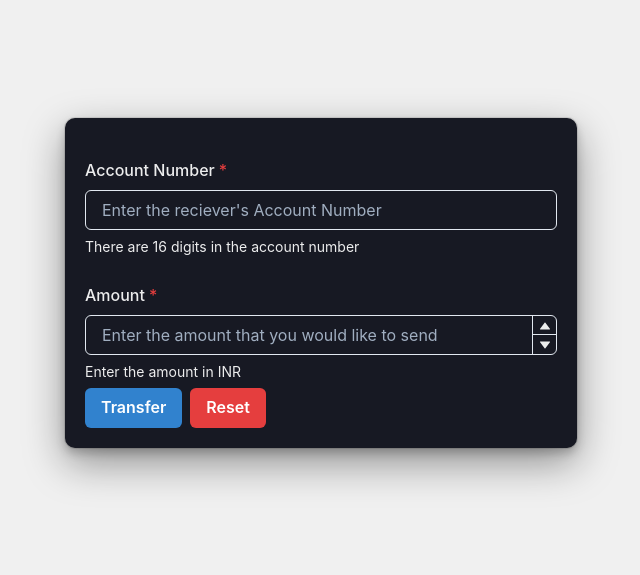
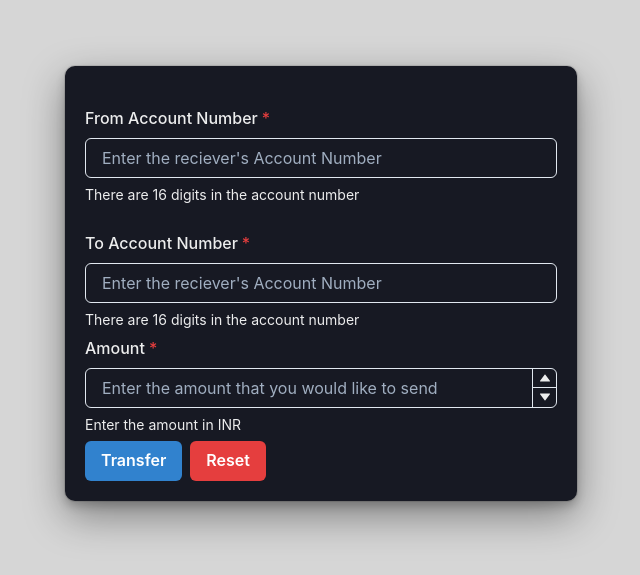
Before and after one commit to freak2810/Banking-System-Front, a Next.js app: page /transaction in a window 1280 px wide. Shown: the part 117-692 px from the top of the page, without its empty margins (319-959 px from the left). Built offline with nearby package versions, Linux system fonts and the light colour scheme.

Commit message:
added transaction screen

```diff
--- a/pages/transaction.tsx
+++ b/pages/transaction.tsx
@@ -12,6 +12,7 @@ import {
 	NumberInput,
 	NumberInputField,
 	NumberInputStepper,
+	Select,
 	Stack,
 } from '@chakra-ui/react';
 import React from 'react';
@@ -19,7 +20,7 @@ import React from 'react';
 export default function Transaction() {
 	return (
 		<Flex
-			bg='blackAlpha.100'
+			bg='blackAlpha.300'
 			alignItems='center'
 			justifyContent='center'
 			height='100vh'
@@ -31,8 +32,18 @@ export default function Transaction() {
 				padding='5'
 				borderRadius='10px'
 			>
-				<FormControl id='accountNumber' isRequired my='5'>
-					<FormLabel color='whiteAlpha.900'>Account Number</FormLabel>
+				<FormControl id='senderaccountNumber' isRequired my='5'>
+					<FormLabel color='whiteAlpha.900'>From Account Number</FormLabel>
+					<Input
+						color='whiteAlpha.900'
+						placeholder="Enter the reciever's Account Number"
+					/>
+					<FormHelperText color='whiteAlpha.900'>
+						There are 16 digits in the account number
+					</FormHelperText>
+				</FormControl>
+				<FormControl id='recieveraccountNumber' isRequired my='5'>
+					<FormLabel color='whiteAlpha.900'>To Account Number</FormLabel>
 					<Input
 						color='whiteAlpha.900'
 						placeholder="Enter the reciever's Account Number"
@@ -57,6 +68,7 @@ export default function Transaction() {
 						Enter the amount in INR
 					</FormHelperText>
 				</FormControl>
+
 				<ButtonGroup>
 					<Button colorScheme='blue'>Transfer</Button>
 					<Button colorScheme='red'>Reset</Button>
```
